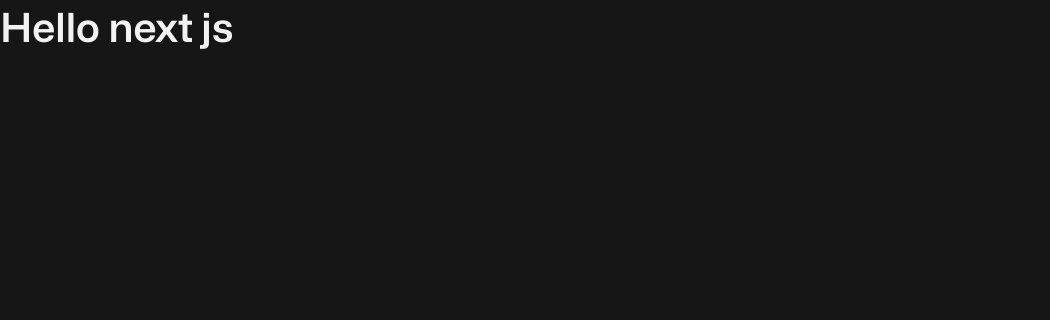
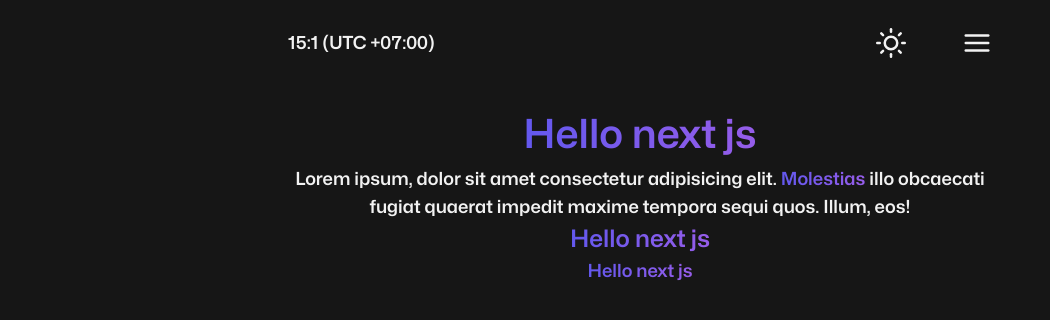
Before and after one commit to up2dul/up2dul.my.id, a Next.js app: page / in a window 1280 px wide. Shown: the top 320 px of the page, without its empty margins (0-1050 px from the left). Built offline with nearby package versions, Linux system fonts and the light colour scheme.

Commit message:
feat(pages): add Navbar component and temporary content

```diff
--- a/src/pages/index.tsx
+++ b/src/pages/index.tsx
@@ -1,4 +1,6 @@
 import Head from 'next/head';
+
+import Navbar from '@/components/Navbar';
 
 const Home = () => {
   return (
@@ -7,7 +9,18 @@ const Home = () => {
         <title>up2dul&apos;s site</title>
       </Head>
 
-      <h1 className='text-teal-600'>Hello next js</h1>
+      <Navbar />
+
+      <div className='px-container mt-5 flex flex-col items-center justify-center'>
+        <h1 className='text-gradient'>Hello next js</h1>
+        <p className='text-center'>
+          Lorem ipsum, dolor sit amet consectetur adipisicing elit.{' '}
+          <span className='text-gradient'>Molestias</span> illo obcaecati fugiat quaerat impedit
+          maxime tempora sequi quos. Illum, eos!
+        </p>
+        <h2 className='text-gradient'>Hello next js</h2>
+        <h3 className='text-gradient'>Hello next js</h3>
+      </div>
     </>
   );
 };
```
